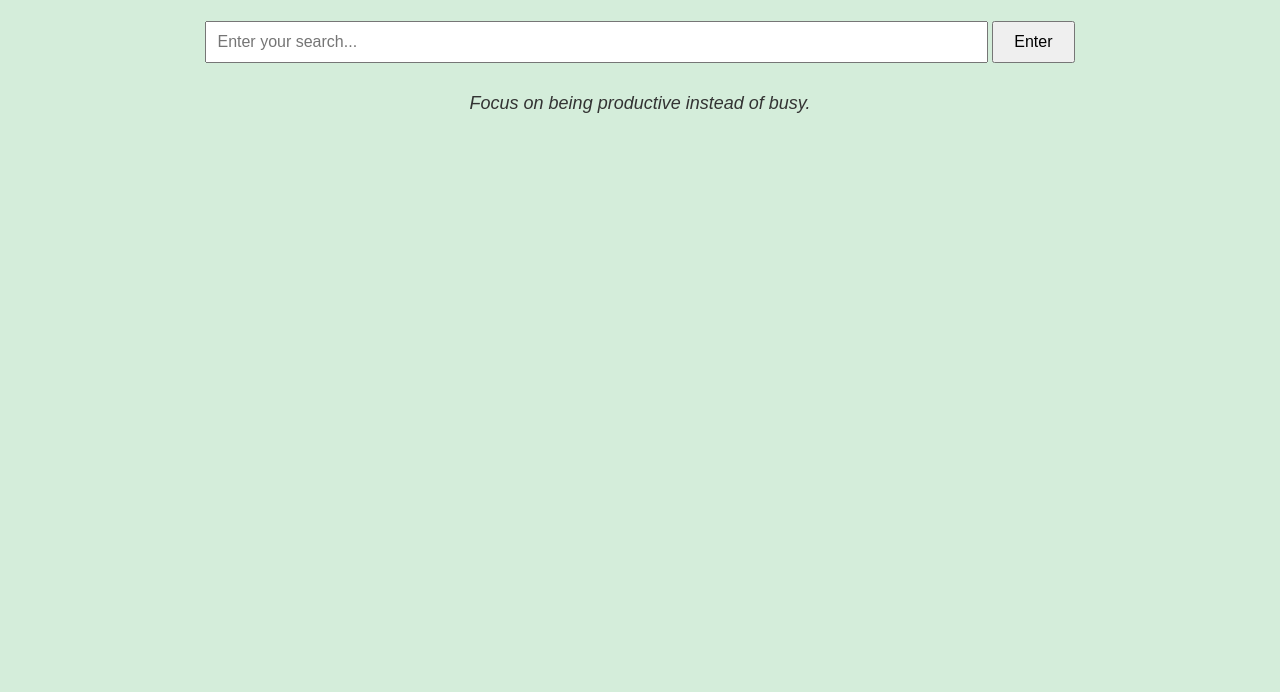
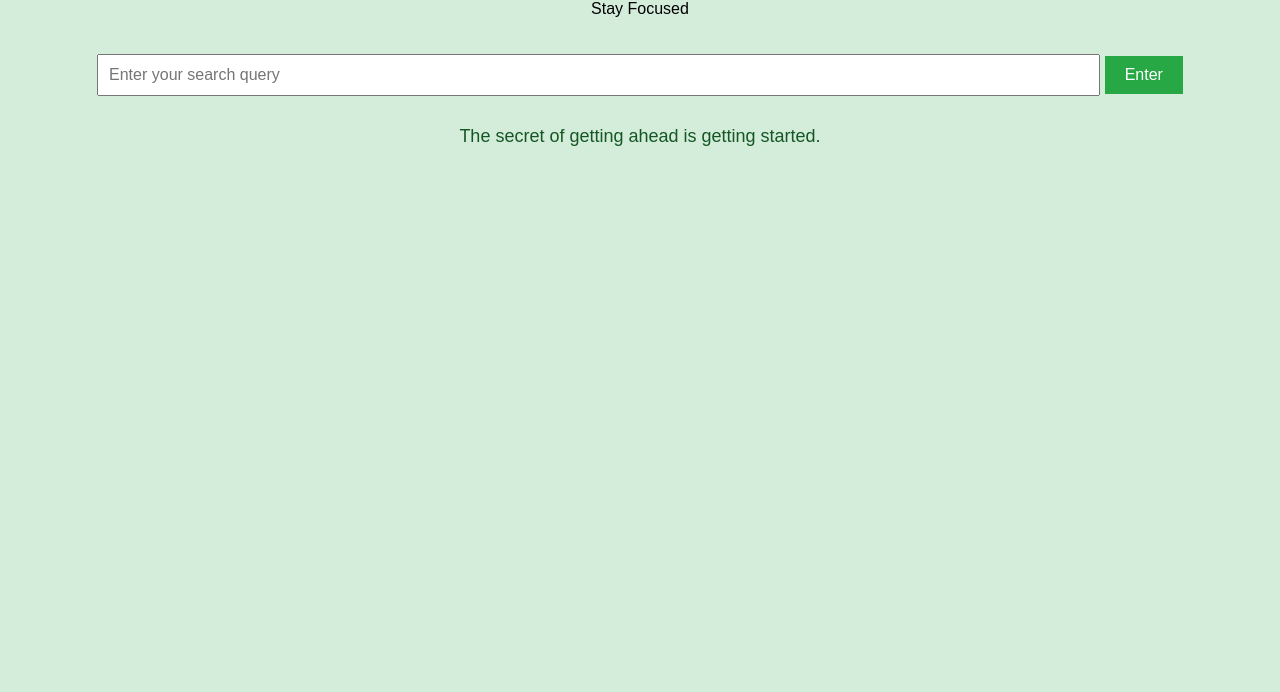
Before and after one commit to Ritixx/Ritixplor, a plain HTML site: page index.html in a window 1280 px wide. Shown: the part 108-800 px from the top of the page. Drawn offline with Linux system fonts and the light colour scheme.

Commit message:
index.html

```diff
--- a/index.html
+++ b/index.html
@@ -6,56 +6,82 @@
     <title>Ritixplore - Stay Focused</title>
     <style>
         body {
+            background-color: #d4edda; /* Light green background */
+            font-family: Arial, sans-serif;
             text-align: center;
-            background-color: #d4edda;
-            font-family: Arial, sans-serif;
+            padding: 20px;
         }
         h1 {
-            margin-top: 20px;
+            color: #155724;
         }
         input {
-            width: 60%;
+            width: 80%;
             padding: 10px;
+            margin-top: 20px;
             font-size: 16px;
-            margin-top: 10px;
         }
         button {
             padding: 10px 20px;
             font-size: 16px;
+            cursor: pointer;
+            background-color: #28a745;
+            color: white;
+            border: none;
             margin-top: 10px;
-            cursor: pointer;
         }
-        .quote {
+        #quote {
             margin-top: 30px;
-            font-style: italic;
             font-size: 18px;
-            color: #333;
+            color: #155724;
+            min-height: 50px;
         }
     </style>
 </head>
 <body>
     <h1>Ritixplore</h1>
-    <h3>Stay Focused</h3>
-    <input type="text" id="searchBox" placeholder="Enter your search...">
+    <p>Stay Focused</p>
+    <input type="text" id="searchBox" placeholder="Enter your search query">
     <button onclick="search()">Enter</button>
-    <p class="quote" id="quote">Loading quote...</p>
+
+    <p id="quote"></p>
 
     <script>
         function search() {
-            let query = document.getElementById("searchBox").value;
+            let query = document.getElementById('searchBox').value;
             if (query) {
                 window.location.href = "https://www.google.com/search?q=" + encodeURIComponent(query);
             }
         }
 
-        // Productivity Quotes
+        // Quotes for focus & motivation
         const quotes = [
-            "Stay focused and never give up!",
-            "Discipline is the bridge between goals and accomplishment.",
-            "The future depends on what you do today.",
-            "Focus on being productive instead of busy."
+            "Focus on being productive instead of busy.",
+            "Your future is created by what you do today, not tomorrow.",
+            "The secret of getting ahead is getting started.",
+            "Stay focused, go after your dreams, and keep moving forward."
         ];
-        document.getElementById("quote").innerText = quotes[Math.floor(Math.random() * quotes.length)];
+
+        let quoteIndex = 0;
+        let quoteText = "";
+        let i = 0;
+
+        function typeQuote() {
+            if (i < quoteText.length) {
+                document.getElementById("quote").textContent += quoteText.charAt(i);
+                i++;
+                setTimeout(typeQuote, 50);
+            }
+        }
+
+        function showQuote() {
+            quoteIndex = Math.floor(Math.random() * quotes.length);
+            quoteText = quotes[quoteIndex];
+            document.getElementById("quote").textContent = "";
+            i = 0;
+            typeQuote();
+        }
+
+        window.onload = showQuote;
     </script>
 </body>
 </html>
```
